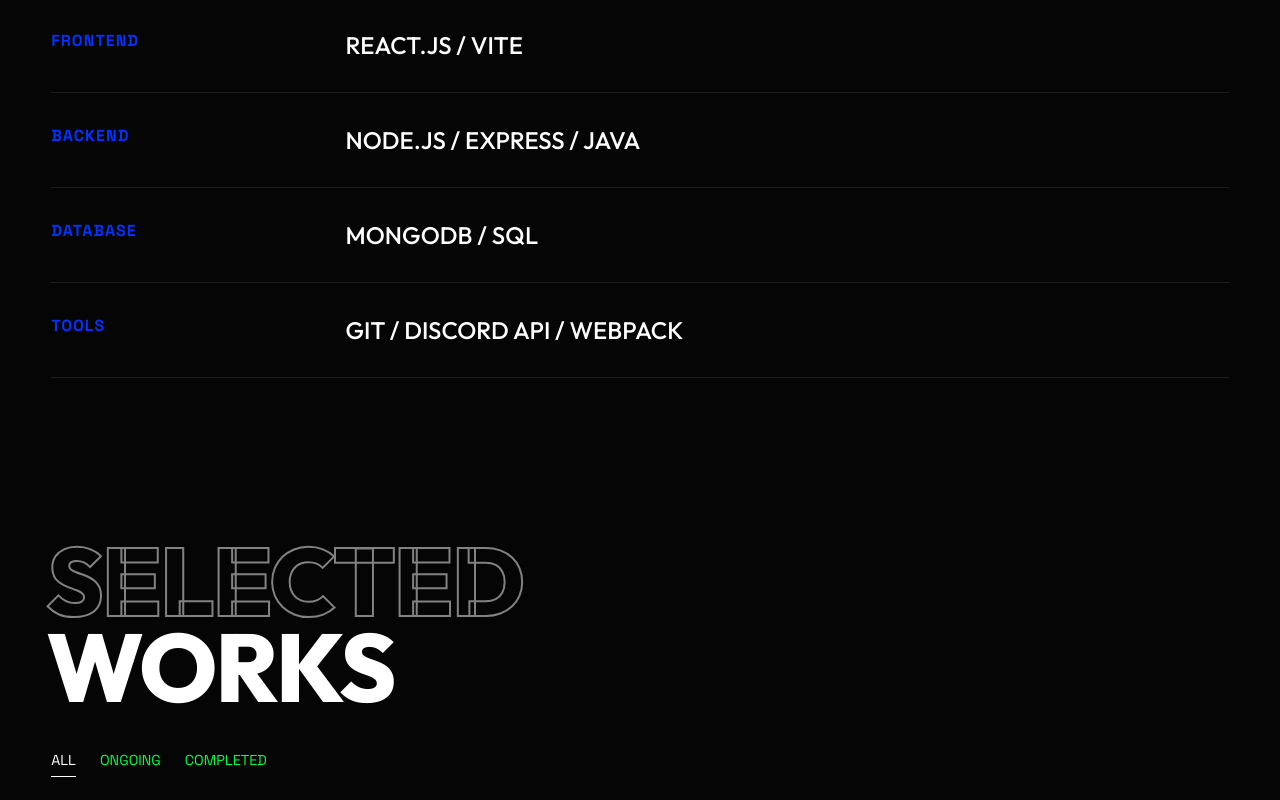
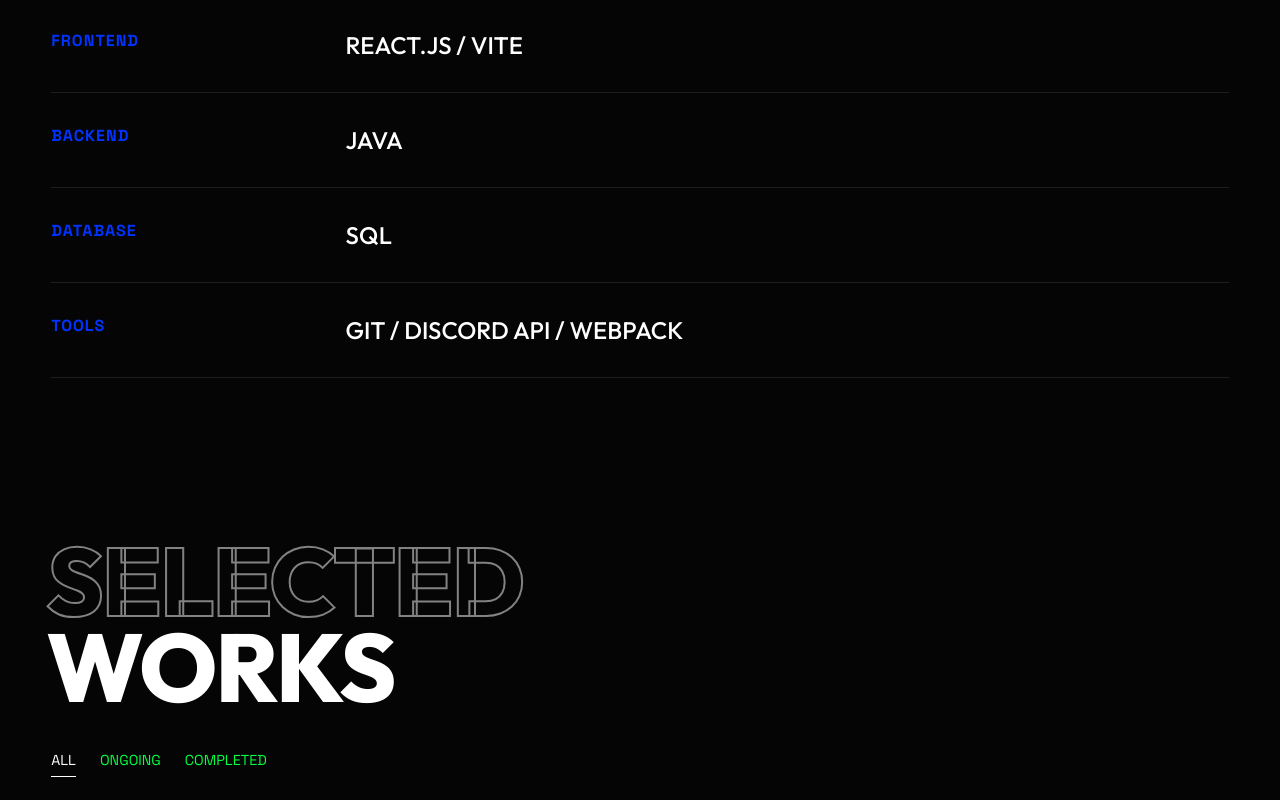
Before and after one commit to mrbarry038-gif/Tharunn_Portfolio, a React (Vite) app: page / in a window 1280 px wide. Shown: the part 1620-2420 px from the top of the page. Built offline with nearby package versions, Linux system fonts and the light colour scheme.

Commit message:
ui update with resume sections

```diff
--- a/src/components/Skills.jsx
+++ b/src/components/Skills.jsx
@@ -5,8 +5,8 @@ import './Skills.css';
 const stack = [
     { cat: "CORE", tech: "HTML5 / CSS3 / JAVASCRIPT (ES6+)" },
     { cat: "FRONTEND", tech: "REACT.JS / VITE" },
-    { cat: "BACKEND", tech: "NODE.JS / EXPRESS / JAVA" },
-    { cat: "DATABASE", tech: "MONGODB / SQL" },
+    { cat: "BACKEND", tech: "JAVA" },
+    { cat: "DATABASE", tech: "SQL" },
     { cat: "TOOLS", tech: "GIT / DISCORD API / WEBPACK" }
 ];
 
```
Also changed, not shown: src/components/Projects.jsx (+4 -4 lines), 1 other file (tests, documents, lock files or other folders).
